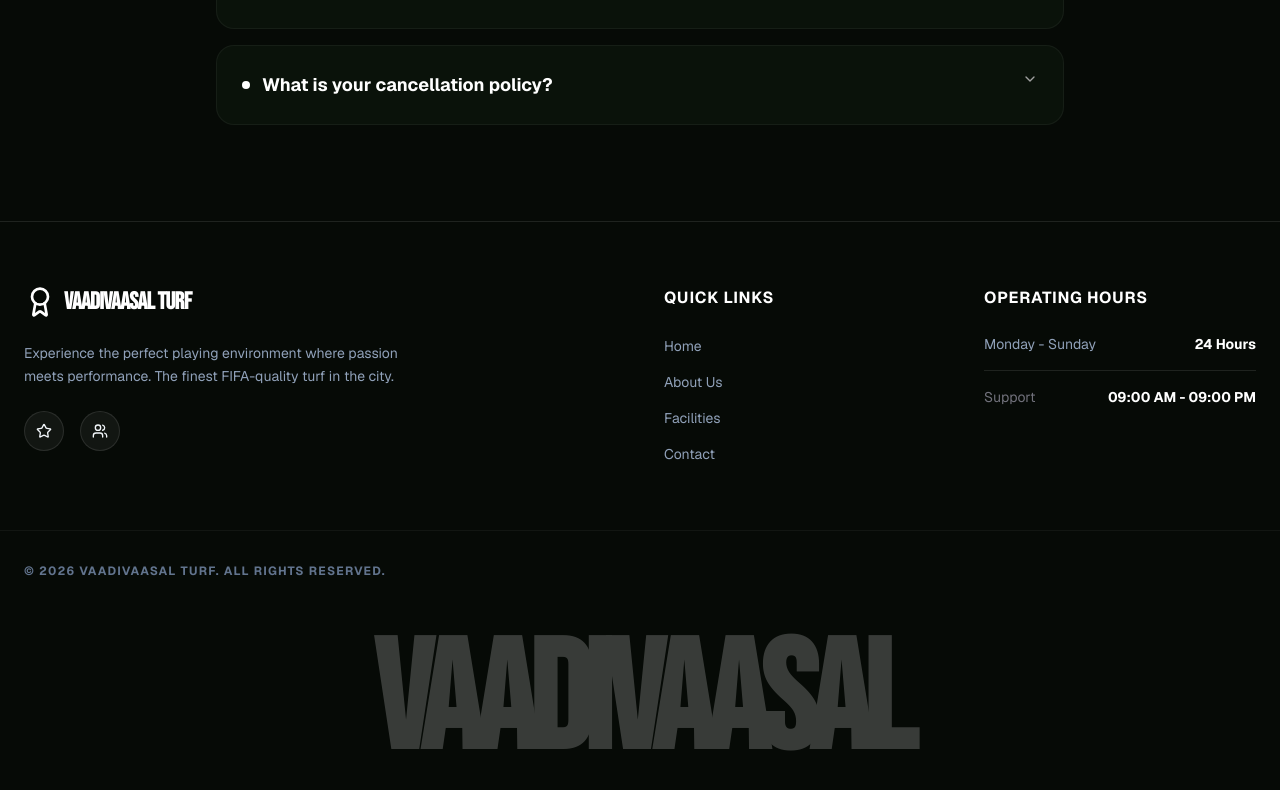
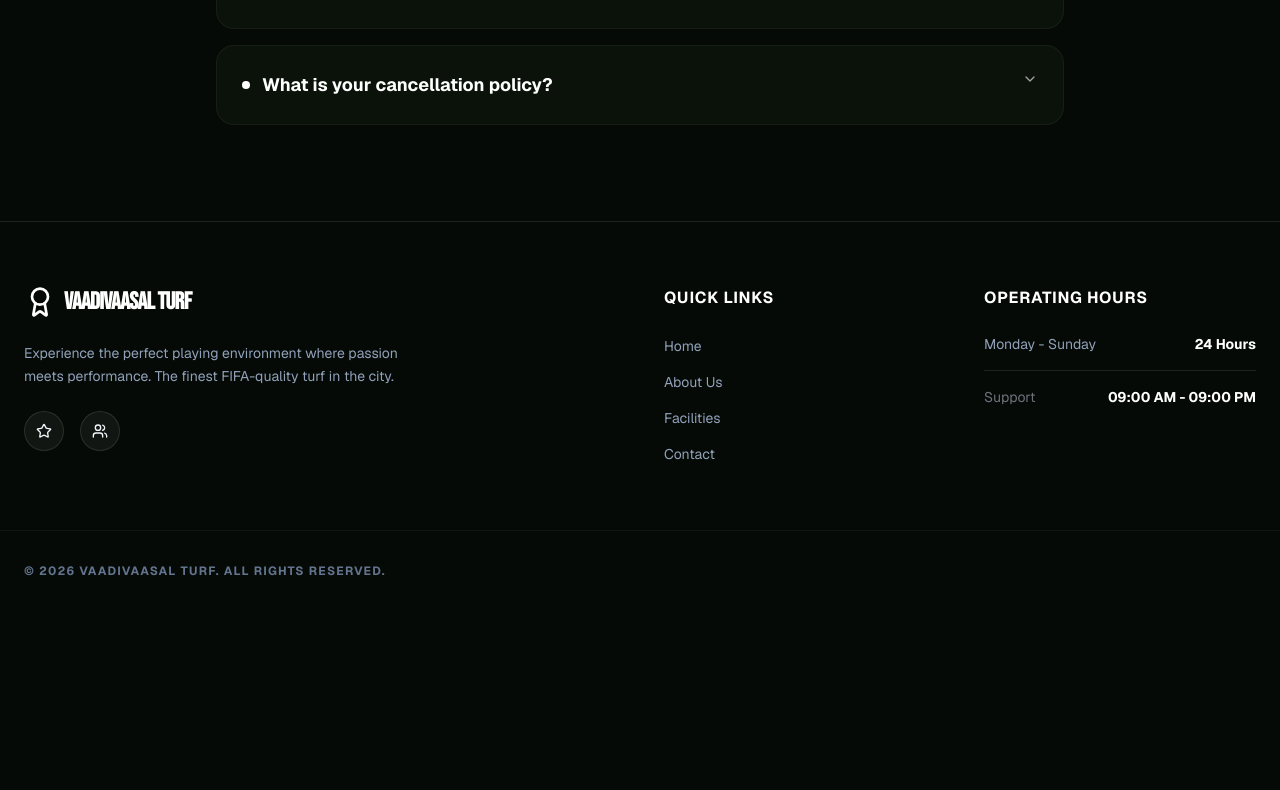
Before and after one commit to anbuselvamA/VAADIVASAL-, a Next.js app: page / in a window 1280 px wide. Shown: the part 4688-5478 px from the top of the page. After the commit the page ends 5331 px from the top, so only its background shows below. Built offline with nearby package versions, Linux system fonts and the light colour scheme.

Commit message:
Remove oversized typography from footer per user request

```diff
--- a/src/components/Footer.tsx
+++ b/src/components/Footer.tsx
@@ -51,13 +51,6 @@ export default function Footer() {
       <div className="max-w-7xl mx-auto px-6 mt-16 pt-8 border-t border-white/5 flex flex-col md:flex-row items-center justify-between gap-4">
         <p className="text-slate-500 font-bold text-xs uppercase tracking-widest">© 2026 Vaadivaasal Turf. All rights reserved.</p>
       </div>
-
-      {/* Oversized Typography */}
-      <div className="w-full overflow-hidden flex justify-center mt-12 pb-4 opacity-20 pointer-events-none select-none">
-        <h1 className="text-[12vw] font-black font-heading tracking-tighter leading-none text-white whitespace-nowrap">
-          VAADIVAASAL
-        </h1>
-      </div>
     </footer>
   );
 }
```
